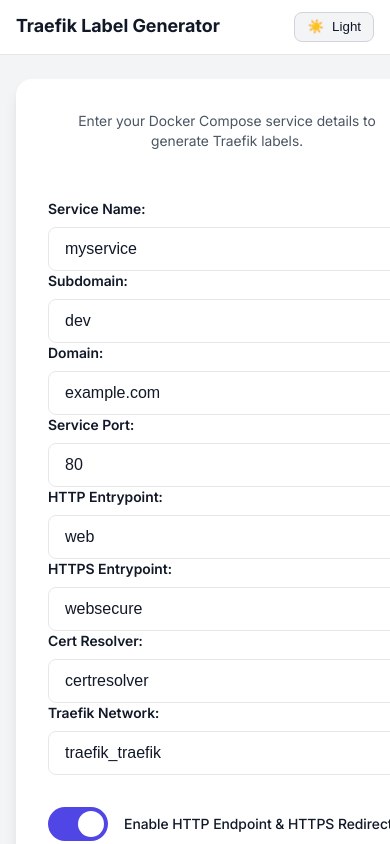
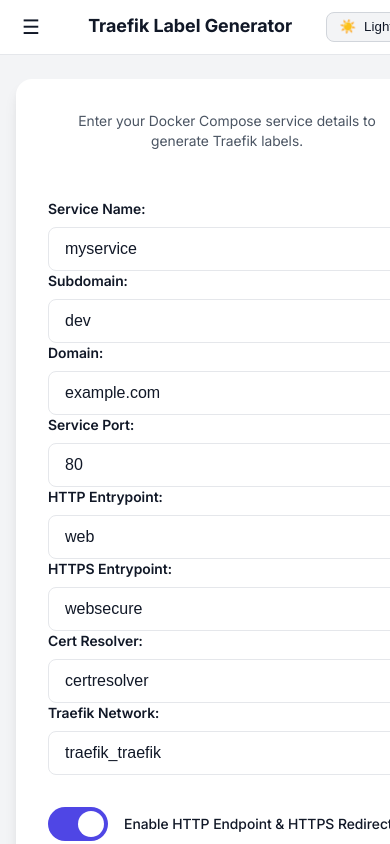
Before and after one commit to julihuber0/traefik-label-generator, an Angular app: page /generate in a window 390 px wide. Shown: the top 844 px of the page. Built offline with nearby package versions, Linux system fonts and the light colour scheme.

Commit message:
add responsive navigation with overlay drawer and header menu toggle

```diff
--- /dev/null
+++ b/src/app/app.html
@@ -0,0 +1,12 @@
+<app-header (menuToggle)="toggleNav()" />
+<div class="app-shell">
+  <app-nav class="side"></app-nav>
+  <main class="content"><router-outlet /></main>
+</div>
+
+@if (showNav()) {
+  <div class="overlay-backdrop" (click)="closeNav()"></div>
+  <div class="overlay-drawer" role="dialog" aria-label="Navigation">
+    <app-nav (linkSelected)="onNavSelected()"></app-nav>
+  </div>
+}
--- a/src/app/app.scss
+++ b/src/app/app.scss
@@ -6,8 +6,27 @@
 
 @media (max-width: 799px) {
   .app-shell { grid-template-columns: 1fr; }
-  .side { order: 2; }
+  .side { order: 2; display: none; }
   .content { order: 1; }
 }
 
 .content { padding: 0.5rem; }
+
+/* Mobile overlay drawer */
+.overlay-backdrop {
+  position: fixed;
+  inset: 0;
+  background: rgba(0,0,0,0.4);
+  z-index: 1000;
+}
+.overlay-drawer {
+  position: fixed;
+  top: 0;
+  left: 0;
+  height: 100vh;
+  width: min(80vw, 280px);
+  background: var(--card-bg);
+  box-shadow: 2px 0 12px rgba(0,0,0,.2);
+  z-index: 1001;
+  overflow: auto;
+}
--- a/src/app/app.ts
+++ b/src/app/app.ts
@@ -6,13 +6,13 @@
 @Component({
   selector: 'app-root',
   imports: [RouterOutlet, HeaderComponent, NavComponent],
-  template: `<app-header />
-  <div class="app-shell">
-    <app-nav class="side"></app-nav>
-    <main class="content"><router-outlet /></main>
-  </div>`,
+  templateUrl: './app.html',
   styleUrl: './app.scss'
 })
 export class App {
   protected readonly title = signal('traefik-label-generator');
+  showNav = signal(false);
+  toggleNav() { this.showNav.update(v => !v); }
+  closeNav() { this.showNav.set(false); }
+  onNavSelected() { this.closeNav(); }
 }
--- a/src/app/header/header.component.html
+++ b/src/app/header/header.component.html
@@ -1,4 +1,7 @@
 <header class="app-header" role="banner">
+  <button type="button" class="menu-btn" aria-label="Open navigation" (click)="menuToggle.emit()">
+    ☰
+  </button>
   <div class="brand">
     <span class="app-title">Traefik Label Generator</span>
   </div>
--- a/src/app/header/header.component.scss
+++ b/src/app/header/header.component.scss
@@ -1,4 +1,5 @@
 .app-header {
+  width: 100%;
   position: sticky;
   top: 0;
   z-index: 100;
@@ -16,6 +17,9 @@
   font-size: 1.125rem;
 }
 
+.menu-btn { display: none; background: transparent; border: 0; font-size: 1.25rem; margin-right: .5rem; cursor: pointer; color: var(--header-fg); }
+@media (max-width: 799px) { .menu-btn { display: inline-block; } }
+
 .theme-toggle {
   display: inline-flex;
   align-items: center;
--- a/src/app/header/header.component.ts
+++ b/src/app/header/header.component.ts
@@ -1,4 +1,4 @@
-import { ChangeDetectionStrategy, Component, effect, inject, signal } from '@angular/core';
+import { ChangeDetectionStrategy, Component, EventEmitter, Output, effect, signal } from '@angular/core';
 
 // Simple header with dark mode toggle. Uses localStorage to persist.
 // No HostBinding/HostListener; host bindings are configured in the decorator.
@@ -13,6 +13,7 @@
   }
 })
 export class HeaderComponent {
+  @Output() menuToggle = new EventEmitter<void>();
   private storageKey = 'theme';
   // Holds whether dark mode is enabled
   isDark = signal<boolean>(false);
--- a/src/app/nav/nav.component.html
+++ b/src/app/nav/nav.component.html
@@ -1,8 +1,8 @@
 <nav class="side-nav" aria-label="Main navigation">
-  <a routerLink="/generate" routerLinkActive="active" [routerLinkActiveOptions]="{exact:true}">
+  <a routerLink="/generate" routerLinkActive="active" [routerLinkActiveOptions]="{exact:true}" (click)="linkSelected.emit()">
     🧩 Generate
   </a>
-  <a routerLink="/settings" routerLinkActive="active">
+  <a routerLink="/settings" routerLinkActive="active" (click)="linkSelected.emit()">
     ⚙️ Settings
   </a>
 </nav>
--- a/src/app/nav/nav.component.ts
+++ b/src/app/nav/nav.component.ts
@@ -1,4 +1,4 @@
-import { ChangeDetectionStrategy, Component } from '@angular/core';
+import { ChangeDetectionStrategy, Component, EventEmitter, Output } from '@angular/core';
 import { RouterLink, RouterLinkActive } from '@angular/router';
 
 @Component({
@@ -9,4 +9,4 @@
   changeDetection: ChangeDetectionStrategy.OnPush,
   host: { class: 'nav-host' }
 })
-export class NavComponent {}
+export class NavComponent { @Output() linkSelected = new EventEmitter<void>(); }
```
